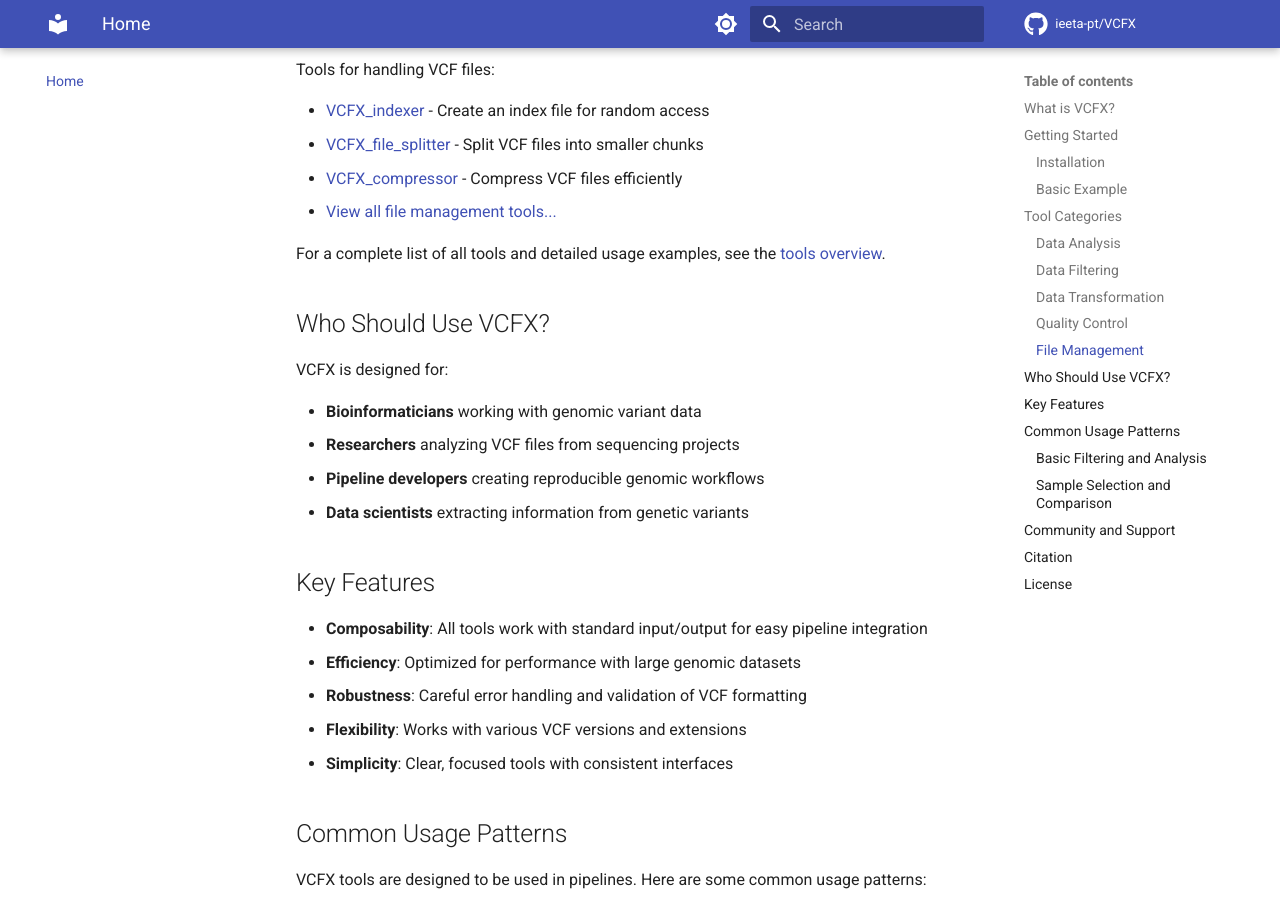
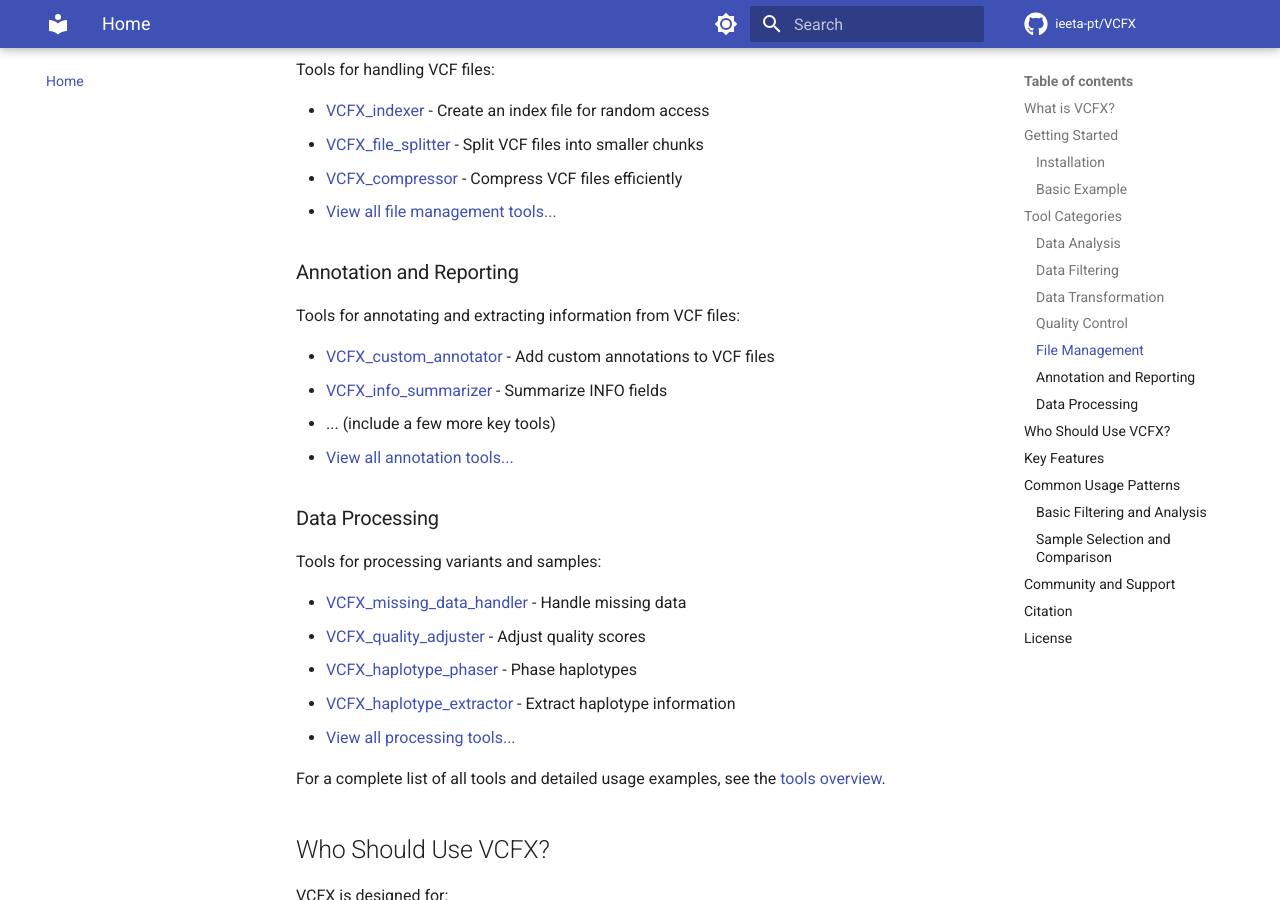
Before and after one commit to jorgeMFS/VCFX, an MkDocs documentation site: the page built from docs/index.md, in a window 1280 px wide and 900 px high, scrolled down 2609 px. Built offline with MkDocs 1.6.1 and Material for MkDocs 9.7.7, drawn with Linux system fonts in a browser that asks for light colours; comment, search, counter and statistics services are not loaded.

Commit message:
docs: add annotation and processing sections

```diff
--- a/docs/index.md
+++ b/docs/index.md
@@ -98,6 +98,25 @@ Tools for handling VCF files:
 - [VCFX_compressor](VCFX_compressor.md) - Compress VCF files efficiently
 - [View all file management tools...](tools_overview.md#file-management)
 
+### Annotation and Reporting
+
+Tools for annotating and extracting information from VCF files:
+
+- [VCFX_custom_annotator](VCFX_custom_annotator.md) - Add custom annotations to VCF files
+- [VCFX_info_summarizer](VCFX_info_summarizer.md) - Summarize INFO fields
+- ... (include a few more key tools)
+- [View all annotation tools...](tools_overview.md#annotation-and-reporting)
+
+### Data Processing
+
+Tools for processing variants and samples:
+
+- [VCFX_missing_data_handler](VCFX_missing_data_handler.md) - Handle missing data
+- [VCFX_quality_adjuster](VCFX_quality_adjuster.md) - Adjust quality scores
+- [VCFX_haplotype_phaser](VCFX_haplotype_phaser.md) - Phase haplotypes
+- [VCFX_haplotype_extractor](VCFX_haplotype_extractor.md) - Extract haplotype information
+- [View all processing tools...](tools_overview.md#data-processing)
+
 For a complete list of all tools and detailed usage examples, see the [tools overview](tools_overview.md).
 
 ## Who Should Use VCFX?
```
